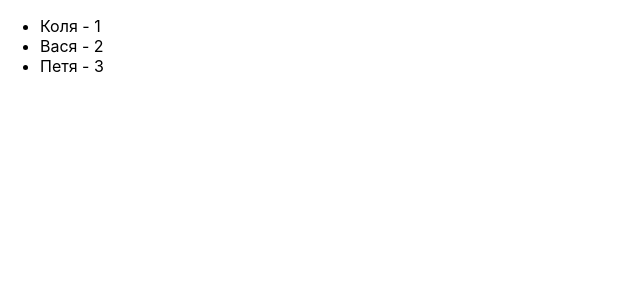
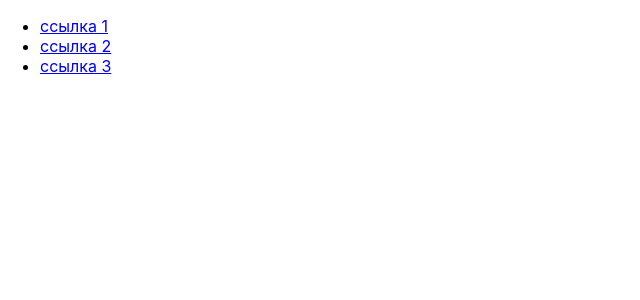
Before and after one commit to IrshakAnna-Mariia/LearnReact, a React (Create React App) app in the folder lesson_3/: page / in a window 1280 px wide. Shown: the top 300 px of the page, without its empty margins (0-640 px from the left). Built offline with nearby package versions, Linux system fonts and the light colour scheme.

Commit message:
Lesson_3. Task  7

```diff
--- a/lesson_3/src/App.js
+++ b/lesson_3/src/App.js
@@ -1,12 +1,16 @@
 import {useState} from 'react';
 
 function App() {
-  const [names, setNames] = useState(['Коля', 'Вася', 'Петя']);
+  const [hrefs, setHrefs] = useState([
+    { href: '1.html', text: 'ссылка 1' },
+    { href: '2.html', text: 'ссылка 2' },
+    { href: '3.html', text: 'ссылка 3' },
+  ]);
 
   return (
     <div>
       <ul>
-        {names.map((item, index) => <li key={item}>{item} - {index + 1}</li>)}
+        {hrefs.map((item) => <li key={item}><a href={item.href}>{item.text}</a></li>)}
       </ul>
     </div>
   );
```
